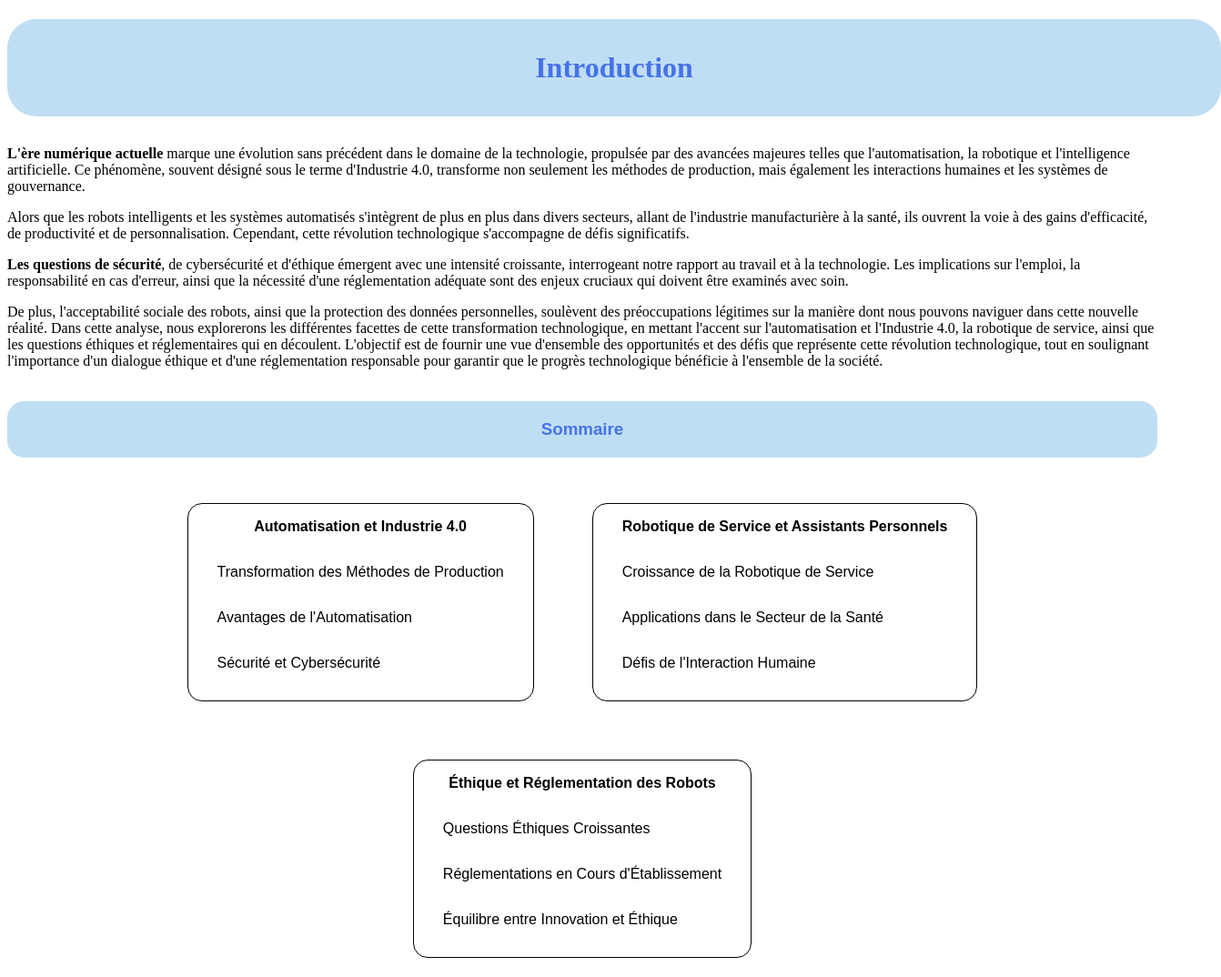
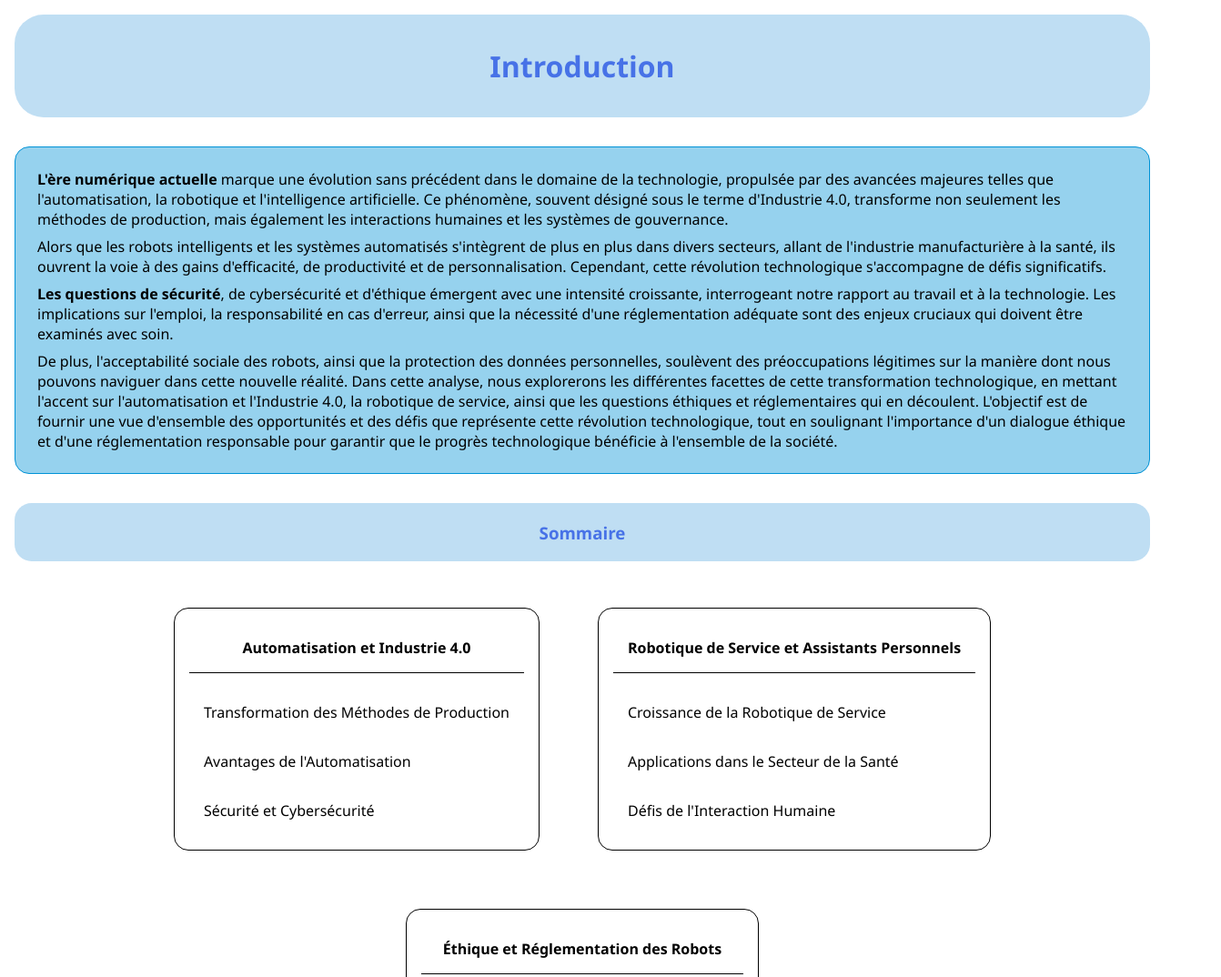
Before and after one commit to annous246/mini-project, a plain HTML site: page index.html in a window 1280 px wide. Shown: the top 1074 px of the page at 91% size, 1342 px wide, since content can reach past the window. Drawn offline with Linux system fonts and the light colour scheme.

Commit message:
kamelt sommaire

```diff
--- a/general.css
+++ b/general.css
@@ -15,3 +15,7 @@
     background-color: rgb(94, 88, 88);
     border-radius: 1em;
 }
+a{
+    cursor: pointer ;
+
+}
--- a/index.html
+++ b/index.html
@@ -4,6 +4,7 @@
     <meta charset="UTF-8" />
     <meta name="viewport" content="width=device-width, initial-scale=1.0" />
     <link rel="stylesheet" href="sommaire.css">
+    <link rel="stylesheet" href="general.css">
     <title>Document</title>
   </head>
   <body>
@@ -41,7 +42,8 @@
       <section id="links">
         <h1>Sommaire</h1>
         <div class="main-linker">
-          <a class="main-link" href="page1.html"><strong>Automatisation et Industrie 4.0</strong> </a>
+
+          <div class="main-link" ><a href="page1.html"><strong>Automatisation et Industrie 4.0</strong></a> </div>
           <div class="sub-link">
             <a href="page1.html#tdmp">Transformation des Méthodes de Production</a>
             <a href="page1.html#ada">Avantages de l'Automatisation</a>
@@ -54,7 +56,7 @@
 
 
           <div class="main-linker">
-            <a class="main-link" href="page2.html"><strong>Robotique de Service et Assistants Personnels</strong></a>
+            <div class="main-link" ><a href="page2.html"><strong>Robotique de Service et Assistants Personnels</strong></a> </div>
             <div class="sub-link">
              <a href="page2.html#crs">Croissance de la Robotique de Service</a>
              <a href="page2.html#ass">Applications dans le Secteur de la Santé</a>
@@ -65,8 +67,7 @@
 
 
           <div class="main-linker">
-
-            <a class="main-link" href="page3.html"><strong>Éthique et Réglementation des Robots</strong></a>
+            <div class="main-link" ><a href="page3.html"><strong>Éthique et Réglementation des Robots</strong></a> </div>
 
               <div class="sub-link">
                 <a href="page3.html#qec">Questions Éthiques Croissantes</a>
--- a/sommaire.css
+++ b/sommaire.css
@@ -1,3 +1,6 @@
+body{
+    padding: 1em;
+}
 ul{
     list-style: none;
     cursor: pointer;
@@ -26,12 +29,30 @@ a{
     flex-direction: row;}
 
 .main-link {
-    color: black;
-    min-width: 100em;
     padding: 1em;
+    border-bottom: 0.08em solid black;
+    transition: 0.2s all;
 
 
 
+
+}
+.main-link a{
+    color: black;
+}
+.main-link:hover {
+    background-color: black;
+    border-radius: 1em;
+    transition: 0.2s all;
+
+
+
+
+}
+.main-link:hover a{
+    color: white;
+
+    transition: 0.2s all;
 
 }
 .sub-link {
@@ -39,6 +60,7 @@ a{
     align-items: flex-start;
     justify-content: flex-start;
     flex-direction: column;
+    text-align: start;
     margin-top: 1em;
 
 }
@@ -48,7 +70,7 @@ a{
     width: 0%;
     height: 1.5em;
     content: "";
-    border-radius: 1em;
+    border-radius: 10em;
     transform: translateX(-5%);
     z-index: 0;
     transition: 0.2s all;
@@ -57,6 +79,7 @@ a{
     position: relative;
     z-index: 100;
     color: black;
+    overflow: visible !important;
     margin:  1em ;
     transition: 0.2s all;
 
@@ -106,3 +129,52 @@ h1:hover {
 #links{
     font-family: Arial, Helvetica, sans-serif;
 }
+
+
+
+#intro-section article{
+    background-color: rgba(0, 146, 214, 0.411);
+    padding: 1em;
+    border: 0.08em solid rgb(0, 146, 214);
+    border-radius: 1em;
+    margin-bottom: 2em;
+    transition: 0.2s all;
+}
+#intro-section article:hover{
+    background-color: transparent;
+    transition: 0.2s all;
+
+}
+#intro-section article p{
+margin: 0.5em;
+}
+@media only  screen and (max-width:460px) {
+    .sub-link a::before{
+        height: 3em;
+    }
+    .sub-link{
+        overflow-y: scroll;
+    }
+
+}
+@media only  screen and (max-width:334px) {
+    .sub-link a::before{
+        height: 4.2em;
+    }
+    .sub-link{
+        overflow-y: scroll;
+    }
+
+}
+@media only  screen and (max-width:270px) {
+    .sub-link a::before{
+        display: none;
+        width: 0;
+        height: 0;
+        background-color: transparent;
+    }
+    .sub-link{
+        overflow-y: hidden;
+    }
+
+}
```
